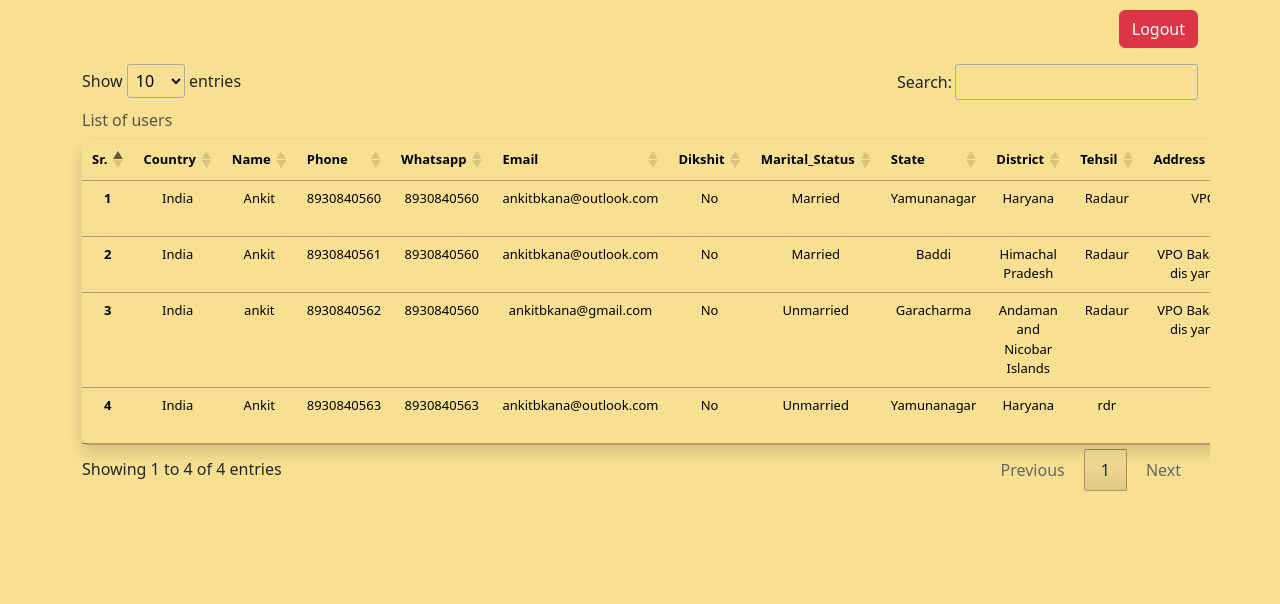
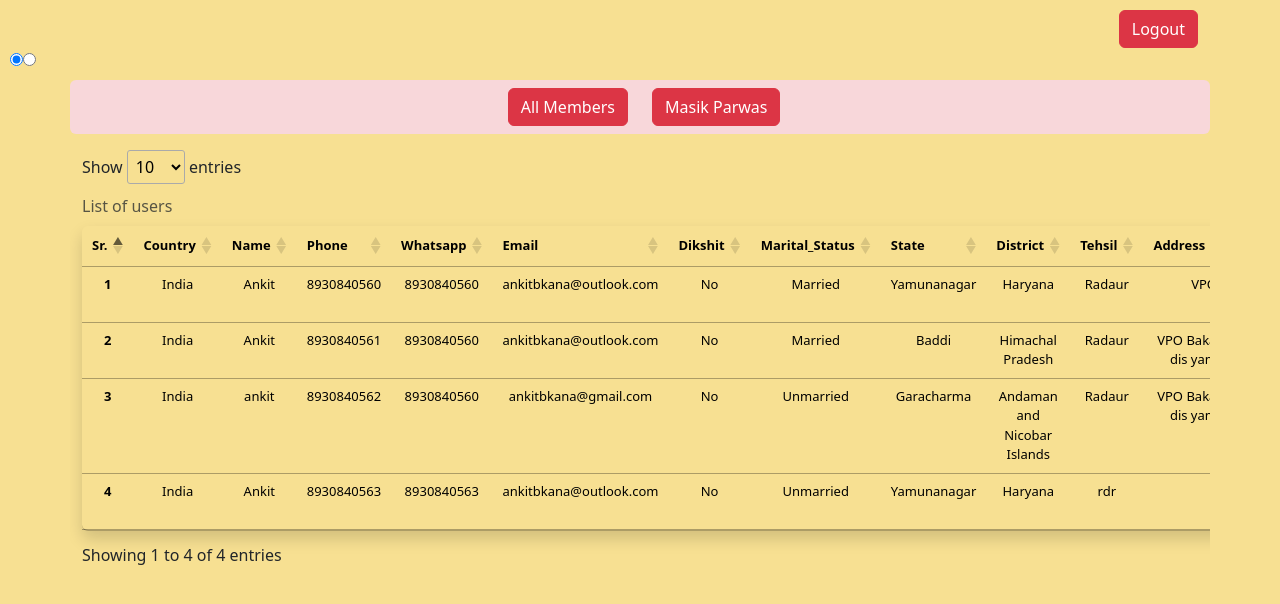
Before and after one commit to Ankitjnvynr/joinGita, a PHP site: page /login/alluser.php in a window 1280 px wide. Shown: the top 604 px of the page. Run offline with PHP 8.4, Linux system fonts and the light colour scheme; a user stored in the database is signed in; data comes from the database, SQL or seed files in the repository; some libraries are stand-ins or nearby versions.

Commit message:
tabs created

```diff
--- a/login/alluser.php
+++ b/login/alluser.php
@@ -61,6 +61,15 @@
             width: 900px !important;
             margin-top: 0px !important;
         }
+        .tab1 , .tab2{
+            display: none;
+        }
+        #tab1:checked ~ .tab1{
+            display: flex;
+        }
+        #tab2:checked ~ .tab2{
+            display: flex;
+        }
     </style>
 </head>
 
@@ -68,7 +77,15 @@
     <div class="container d-flex flex-row-reverse">
         <a href="logout.php" class="btn btn-danger">Logout</a>
     </div>
-    <div class="container ove my-3 " style="overflow-x:scroll">
+    <input type="radio" name="tabs" id="tab1" checked><input type="radio" name="tabs" id="tab2">
+
+    <div class="container">
+        <div class="row bg-danger-subtle py-2 my-2 rounded " >
+            <div class="col d-flex justify-content-end"><label for="tab1"><span class="btn btn-danger">All Members</span></label></div>
+            <div class="col"><label for="tab2"><span class="btn btn-danger">Masik Parwas</span></label></div>
+        </div>
+    </div>
+    <div class="container ove my-3 tab1" style="overflow-x:scroll">
         <table class="table caption-top shadow rounded" id="myTable">
             <caption>List of users</caption>
             <thead>
@@ -150,6 +167,9 @@
             </tbody>
         </table>
     </div>
+    <div class="container tab2">
+        Masik Parwas Entry
+    </div>
     <script src="https://cdn.jsdelivr.net/npm/bootstrap@5.3.2/dist/js/bootstrap.bundle.min.js" integrity="sha384-C6RzsynM9kWDrMNeT87bh95OGNyZPhcTNXj1NW7RuBCsyN/o0jlpcV8Qyq46cDfL" crossorigin="anonymous"></script>
     <script src="https://code.jquery.com/jquery-3.7.1.js" integrity="sha256-eKhayi8LEQwp4NKxN+CfCh+3qOVUtJn3QNZ0TciWLP4=" crossorigin="anonymous"></script>
     <script src="//cdn.datatables.net/1.13.7/js/jquery.dataTables.min.js"></script>
```
Also changed, not shown: partials/_tabs.php (added).
